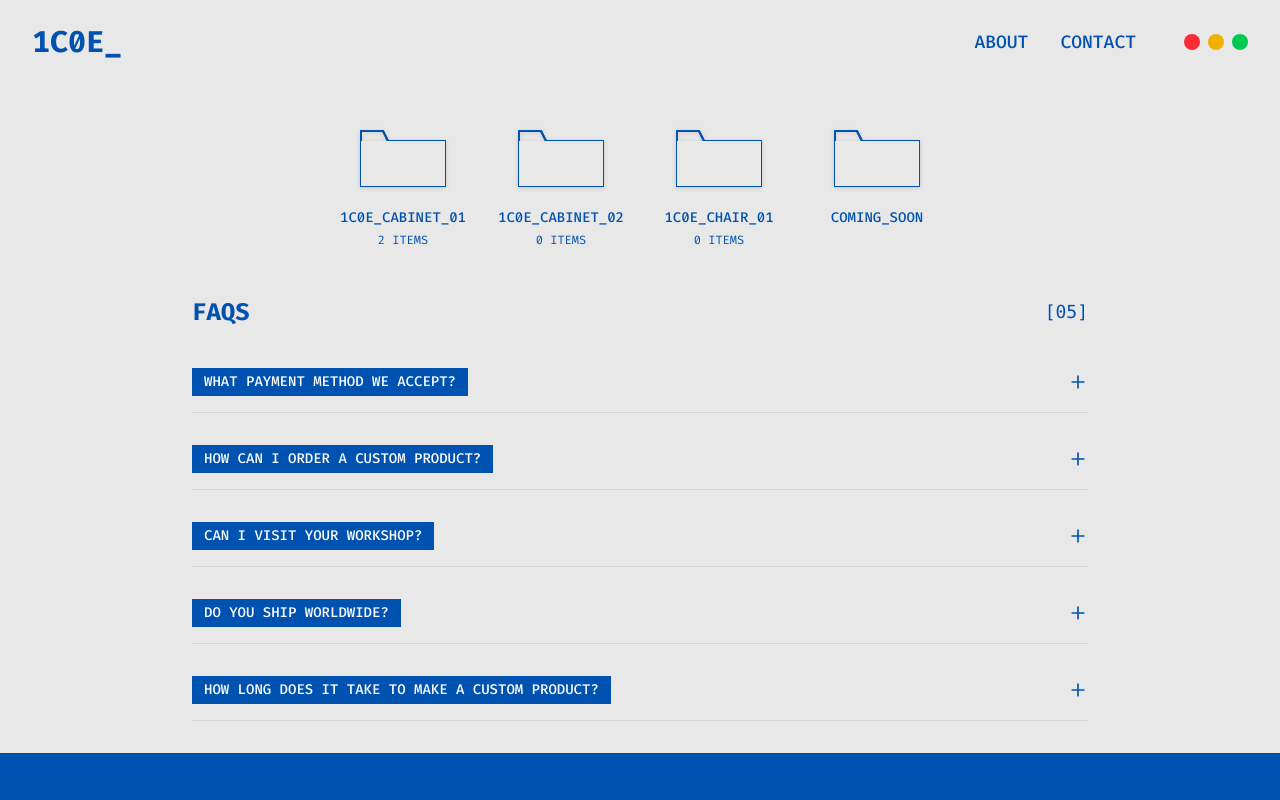
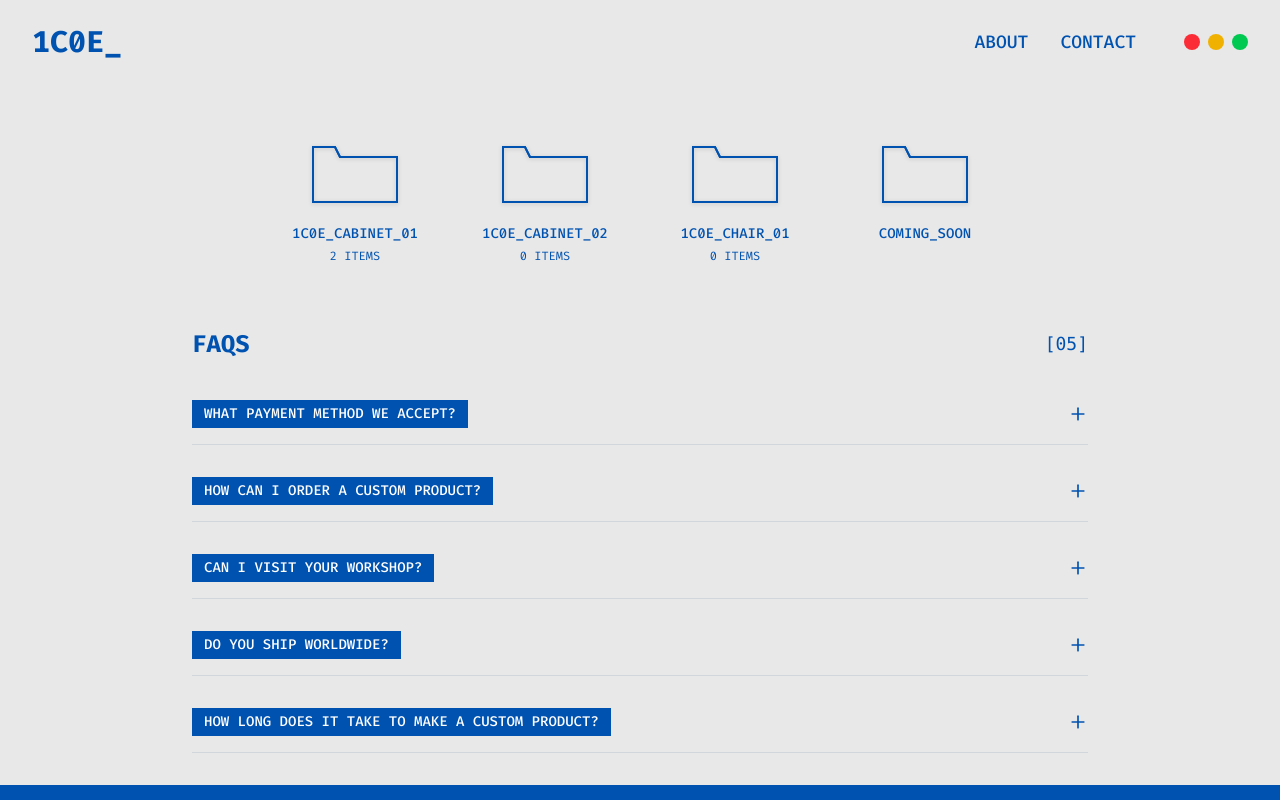
Before and after one commit to ryankalansi/icoe, a React (Vite) app: page / in a window 1280 px wide. Shown: the top 800 px of the page. Built offline with nearby package versions, Linux system fonts and the light colour scheme.

Commit message:
hover background

```diff
--- a/src/pages/HomePage.jsx
+++ b/src/pages/HomePage.jsx
@@ -37,7 +37,7 @@ const HomePage = () => {
             {folders.map((folder, index) => (
               <div
                 key={index}
-                className="flex flex-col items-center cursor-pointer hover:opacity-80 transition-opacity"
+                className="flex flex-col items-center cursor-pointer transition-all duration-200 p-4 rounded-lg hover:bg-white hover:shadow-md"
               >
                 <div className="relative mb-3">
                   <svg
@@ -57,14 +57,6 @@ const HomePage = () => {
                       fill="none"
                       stroke="#0052b0"
                       strokeWidth="2"
-                    />
-                    <rect
-                      x="8"
-                      y="25"
-                      width="84"
-                      height="45"
-                      fill="#E8E8E8"
-                      stroke="none"
                     />
                   </svg>
                 </div>
```
